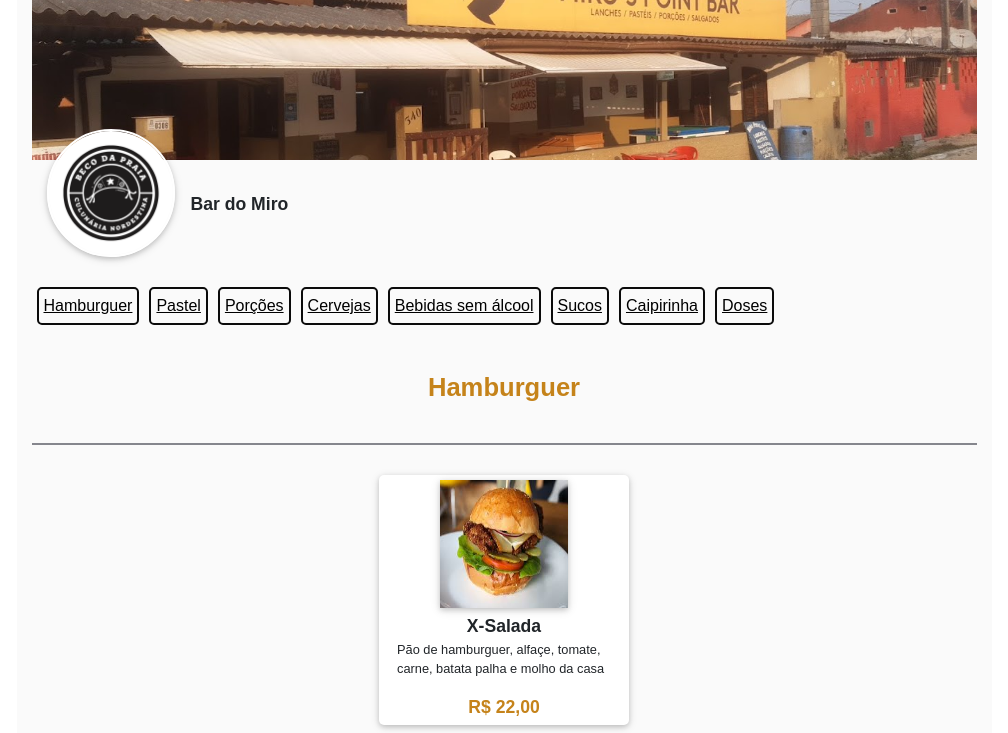
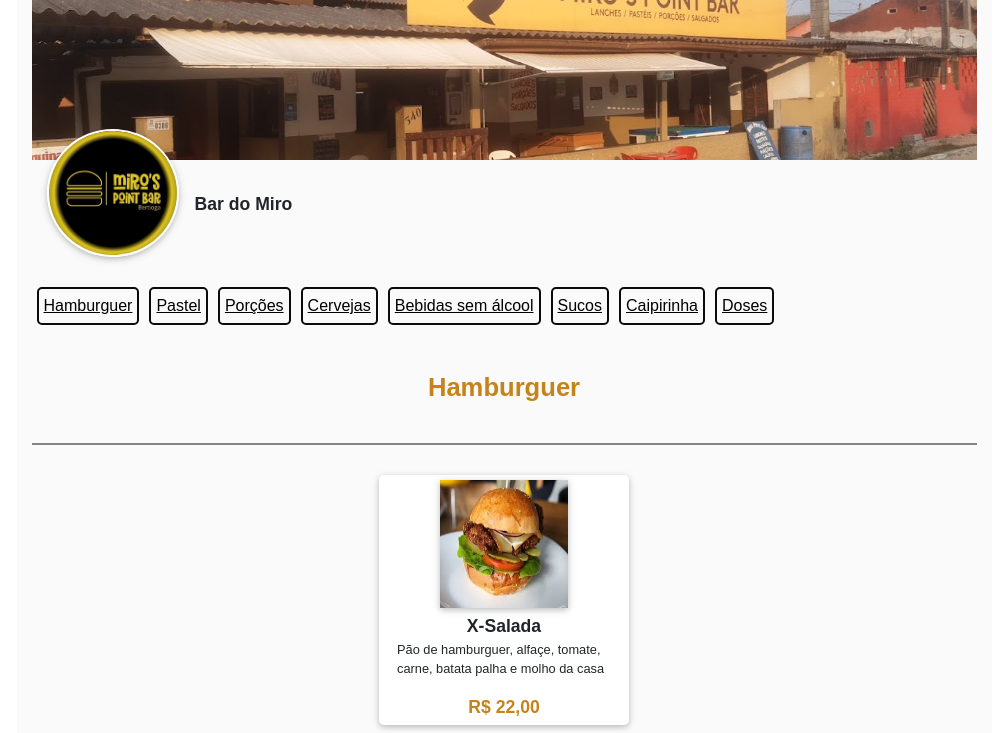
Before and after one commit to douglastaquary/menu-miros-point-bar, a plain HTML site: page index.html in a window 1280 px wide. Shown: the top 733 px of the page, without its empty margins (136-1144 px from the left). Drawn offline with nearby package versions, Linux system fonts and the light colour scheme.

Commit message:
Adicionado logo.

```diff
--- a/index.html
+++ b/index.html
@@ -23,7 +23,7 @@
             <img src="images/miro-bar-fachada.jpeg" alt="Banner" class="FotoBanner">
             <!-- <img src="./images/beco_logo.png" alt="Foto Perfil" class="FotoPerfilEstabelecimento">  -->
             <div class="divRow" style="padding: 0px 15px; margin-bottom: -30px;">
-                <img src="images/beco_da_praia_new.png" alt="Foto Perfil" class="FotoPerfilEstabelecimento">
+                <img src="images/logo-miros-bar.png" alt="Foto Perfil" class="FotoPerfilEstabelecimento">
                 <div class="divColumn1" style="margin-left: 1em; margin-top: -40px;">
                     <p class="threeDots2"
                         style="font-weight: bold; font-size: 1.1em; margin-bottom: 0em; margin-top: 8px;">Bar do Miro
```
Also changed, not shown: images/logo-miros-bar.png (added).
